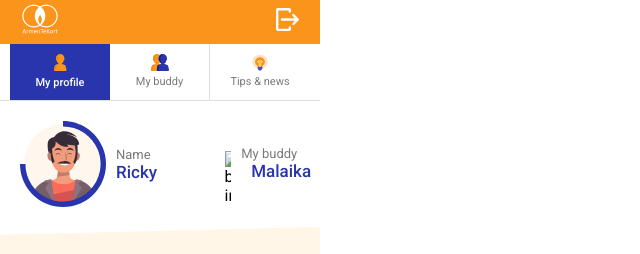
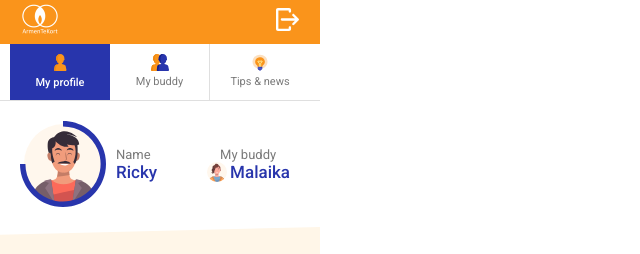
Before and after one commit to Chiquitec/Assignement, a plain HTML site: page assignemet-delaware/index.html in a window 1280 px wide. Shown: the top 254 px of the page, without its empty margins (0-640 px from the left). Drawn offline with Linux system fonts and the light colour scheme; the site is published under a folder, as on GitHub Pages, so addresses that start at the root find nothing.

Commit message:
Update index.html

```diff
--- a/assignemet-delaware/index.html
+++ b/assignemet-delaware/index.html
@@ -50,7 +50,7 @@
             </div>
             <!-- buddy -->
             <div class=" user user__buddy">
-                <img src="/Assets/malaika.svg" alt="buddy image">
+                <img src="Assets/malaika.svg" alt="buddy image">
                 <p class="user__buddy-name">My buddy <span>Malaika</span></p>
             </div>
         </section>
```
